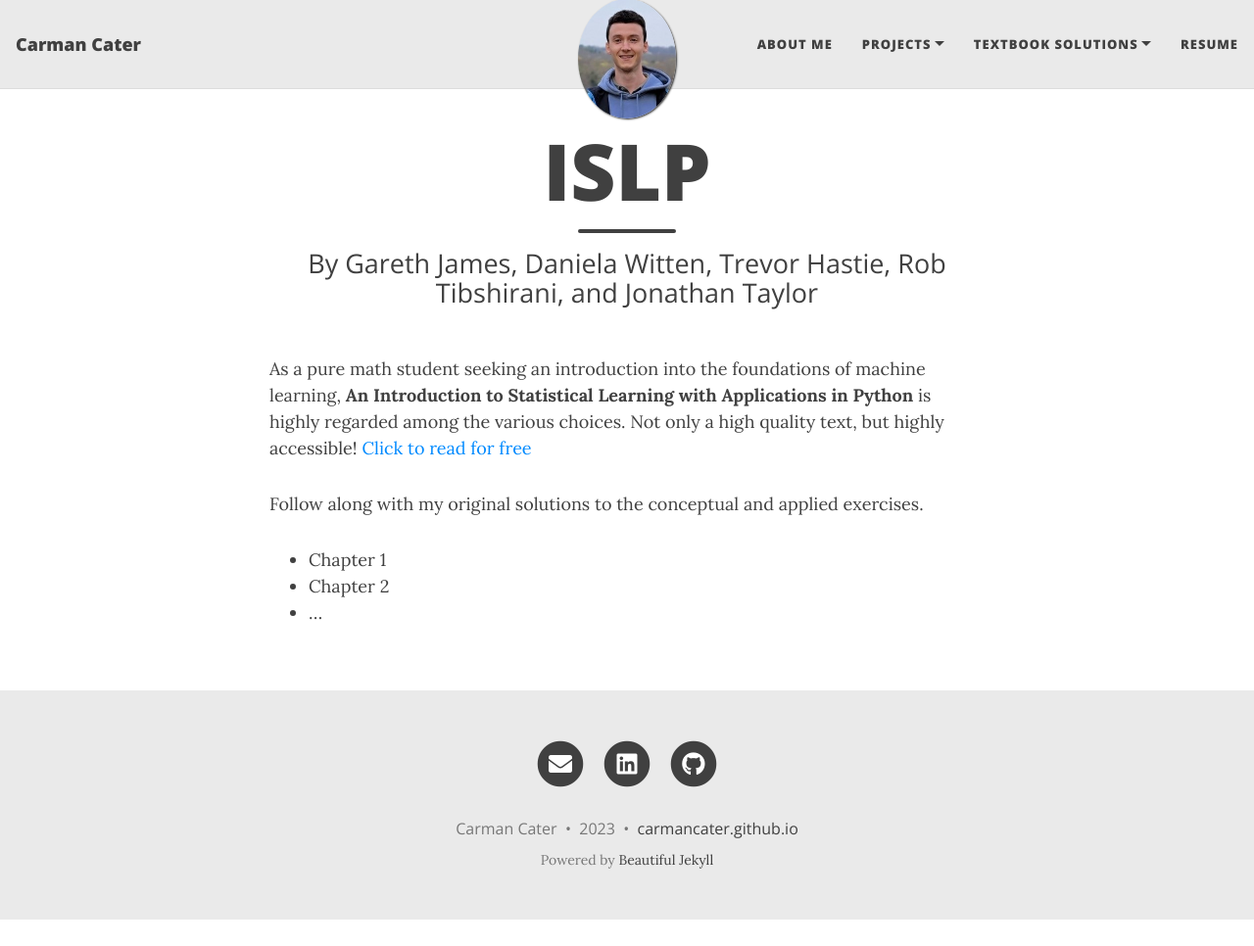
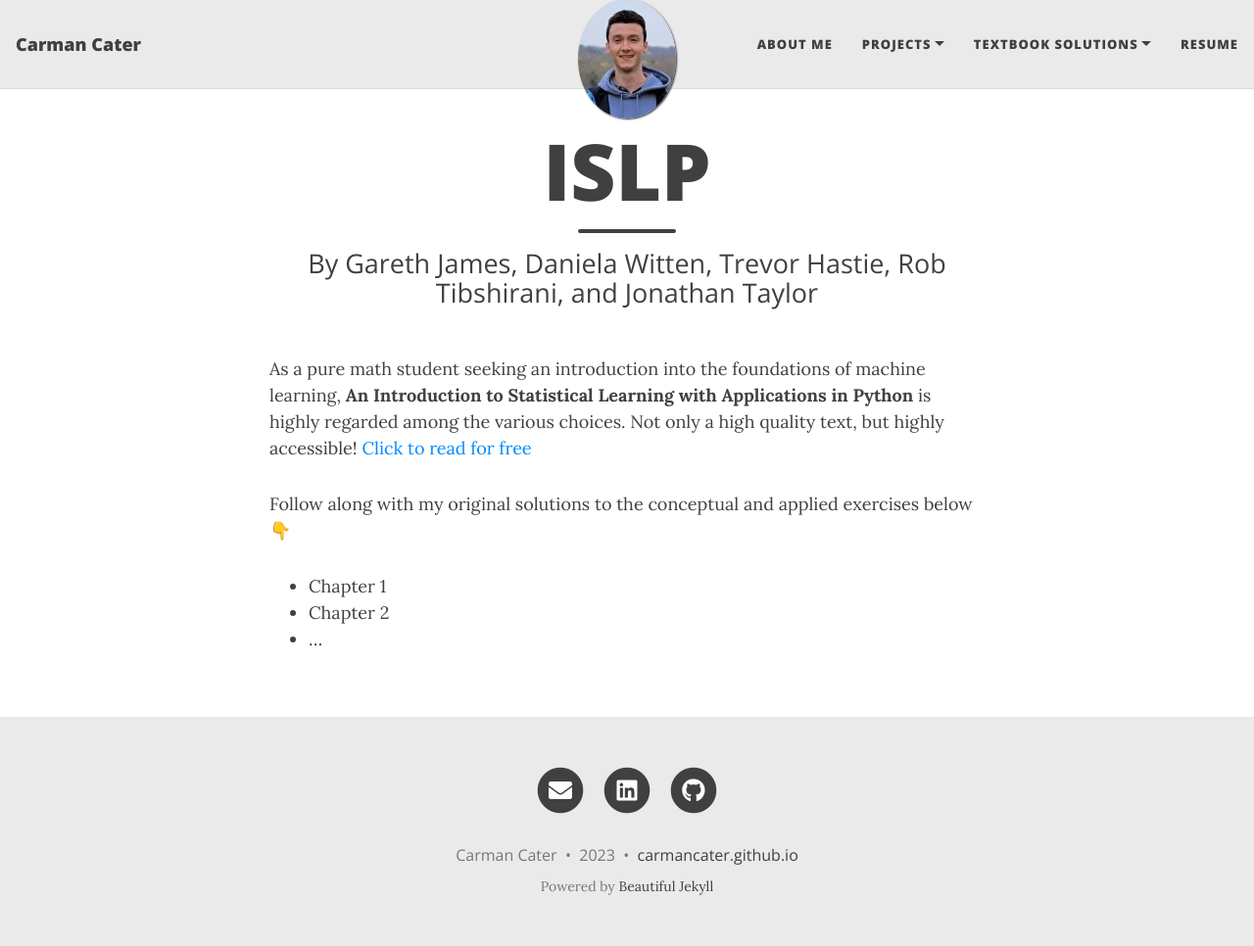
Before and after one commit to carmancater/carmancater.github.io, a Jekyll site: the page built from islpSolutions.md, in a window 1280 px wide and 966 px high. Shown: the whole window at 98% size. Built offline with Jekyll 4.4.1, drawn with Linux system fonts in a browser that asks for light colours; nearby versions of some CDN libraries; emoji names are drawn with the system emoji font.

Commit message:
Update islpSolutions.md

```diff
--- a/islpSolutions.md
+++ b/islpSolutions.md
@@ -6,7 +6,7 @@
 
 As a pure math student seeking an introduction into the foundations of machine learning, **An Introduction to Statistical Learning with Applications in Python** is highly regarded among the various choices. Not only a high quality text, but highly accessible! [Click to read for free](https://www.statlearning.com/){:target="_blank"}
 
-Follow along with my original solutions to the conceptual and applied exercises.
+Follow along with my original solutions to the conceptual and applied exercises below :point_down:
 
 - Chapter 1
 - Chapter 2
```
